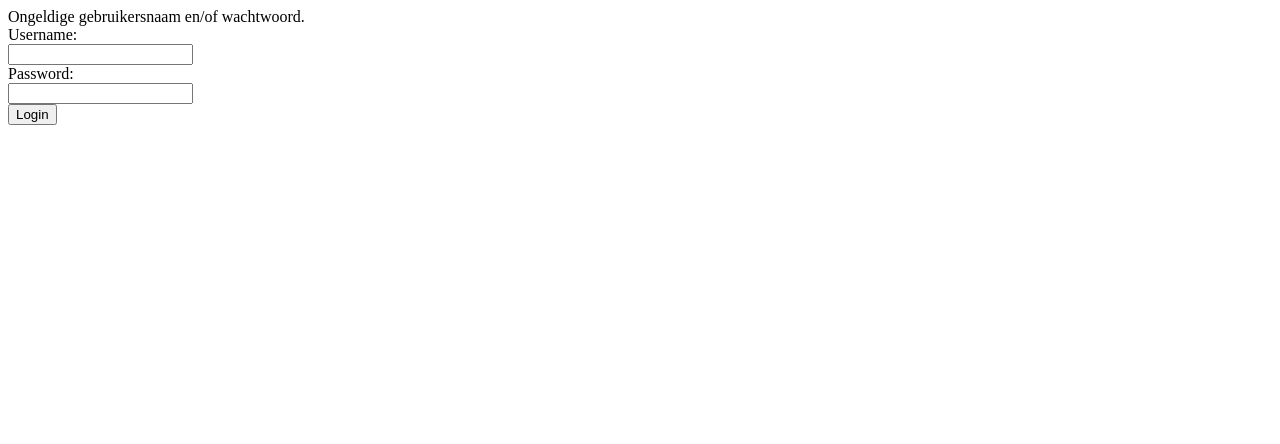
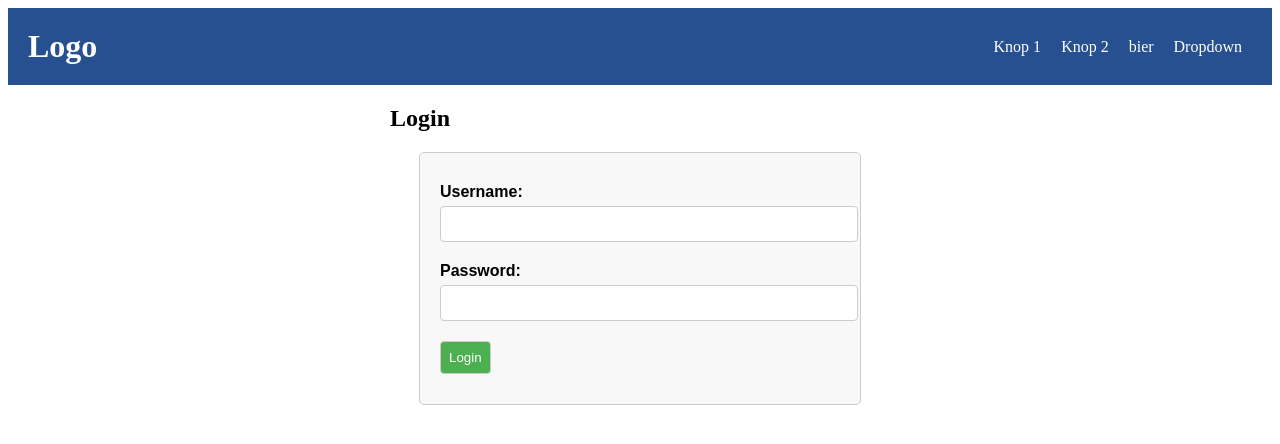
Before and after one commit to sjouker01/ala-pirode-3, a PHP site: page /php-add-ons/inloggen.php in a window 1280 px wide. Shown: the top 444 px of the page. Run offline with PHP 8.4, Linux system fonts and the light colour scheme.

Commit message:
login is zo goed als af

```diff
--- a/css/style.css
+++ b/css/style.css
@@ -116,7 +116,6 @@
 
 
 /* einden header */
-
 
   /* main  */
   #cookie-popup {
@@ -255,3 +254,89 @@
     color: #FFFFFF;
     text-decoration: none;
   }
+
+  form {
+    font-family: Arial, sans-serif;
+    max-width: 400px;
+    margin: 20px auto;
+    padding: 20px;
+    border: 1px solid #ccc;
+    border-radius: 5px;
+    background-color: #f8f8f8;
+  }
+
+  /* Stijlen voor formuliergroepen */
+  .form-group {
+    margin-bottom: 10px;
+  }
+
+  /* Stijlen voor labels */
+  label {
+    display: block;
+    margin-bottom: 5px;
+    font-weight: bold;
+  }
+
+  /* Stijlen voor invoervelden */
+  input, select {
+    width: 100%;
+    padding: 10px;
+    border: 1px solid #ccc;
+    border-radius: 3px;
+    background-color: #fff;
+    font-size: 16px;
+    font-family: Arial, sans-serif;
+    color: #444;
+  }
+
+  /* Stijlen voor toevoegenknop */
+  .btn-toevoegen {
+    display: inline-block;
+    padding: 10px 20px;
+    background-color: #4CAF50;
+    color: #fff;
+    font-size: 16px;
+    border: none;
+    border-radius: 3px;
+    cursor: pointer;
+    transition: background-color 0.3s ease;
+  }
+
+  /* Stijlen voor toevoegenknop bij hover */
+  .btn-toevoegen:hover {
+    background-color: #3e8e41;
+  }
+  article {
+    max-width: 500px;
+    margin: 0 auto;
+}
+
+form {
+    display: flex;
+    flex-direction: column;
+}
+
+section {
+    margin: 10px 0;
+}
+
+label {
+    font-weight: bold;
+    margin-bottom: 5px;
+}
+
+input, button {
+    padding: 8px;
+    border: 1px solid #ccc;
+    border-radius: 4px;
+}
+
+button {
+    background-color: #4CAF50;
+    color: white;
+    cursor: pointer;
+}
+
+button:hover {
+    background-color: #3e8e41;
+}
--- a/php-add-ons/header.php
+++ b/php-add-ons/header.php
@@ -23,7 +23,7 @@
       </li>
       <?php session_start();
     if(isset($_SESSION["username"])){
-       echo $_SESSION["username"];
+      ?><a  href="/ala-pirode-3/admincheck.php"> <?php echo $_SESSION["username"];?></a><?php
     }
     ?>
     </ul>
--- a/php-add-ons/inloggen.php
+++ b/php-add-ons/inloggen.php
@@ -1,3 +1,9 @@
+
+
+
+
+
+
 <?php
 $servername ="localhost";
 $username ="root";
@@ -11,32 +17,32 @@
 
 // echo "Ongeldige gebruikersnaam en/of wachtwoord.";
 
+
+// check if the login form was submitted
 if(isset($_POST['login'])) {
+    // get the username and password from the form
     $username = $_POST['username-inlog'];
     $password = $_POST['password-inlogen'];
 
+    // query the database for a user with matching username and password
+    $sql = "SELECT * FROM gebruikers WHERE username='$username' AND password='$password'";
+    $result = $conn->query($sql);
 
-
-    $sql ="SELECT * FROM gebruikers WHERE username='$username' AND password='$password'";
-    $result = $conn->query($sql);
-    $row = $result->fetch_object();
-    if($result->num_rows == 1){
-
-
-
+    // check if a matching user was found
+    if($result->num_rows == 1) {
+        // start the session and set the session variables
         session_start();
         $_SESSION["username"] = $username;
-        $_SESSION["permission"] = $row->permission;
+        $_SESSION["permission"] = $result->fetch_object()->permission;
 
-       header("Location: ../index.php");
-
-
-
-    exit;
-}
+        // redirect to the index page
+        header("Location: ../index.php");
+        exit;
     } else {
+        // display an error message if no matching user was found
         echo "Ongeldige gebruikersnaam en/of wachtwoord.";
     }
+}
 
 
 ?>
@@ -52,18 +58,31 @@
     <meta http-equiv="X-UA-Compatible" content="IE=edge">
     <meta name="viewport" content="width=device-width, initial-scale=1.0">
     <title>Document</title>
+    <link rel="stylesheet" type="text/css" href="../css/style.css">
 </head>
 <body>
+    <?php include("header.php");?>
 
-<form action="" method="POST">
-    <label for="username">Username:</label> <br>
-    <input type="text" name="username-inlog" id=""> <br>
+<article>
+    <section>
+        <h2>Login</h2>
+        <form action="" method="POST">
+            <section>
+                <label for="username">Username:</label>
+                <input type="text" name="username-inlog" id="username" required>
+            </section>
 
-    <label for="password">Password:</label> <br>
-    <input type="password" name="password-inlogen" id=""> <br>
+            <section>
+                <label for="password">Password:</label>
+                <input type="password" name="password-inlogen" id="password" required>
+            </section>
 
-    <input type="submit" name="login" value="Login"> <br>
+            <section>
+                <button type="submit" name="login">Login</button>
+            </section>
+        </form>
+    </section>
+</article>
 
-</form>
 </body>
 </html>
```
Also changed, not shown: admincheck.php (added, +74 -0 lines), main.php (deleted, +0 -21 lines).
